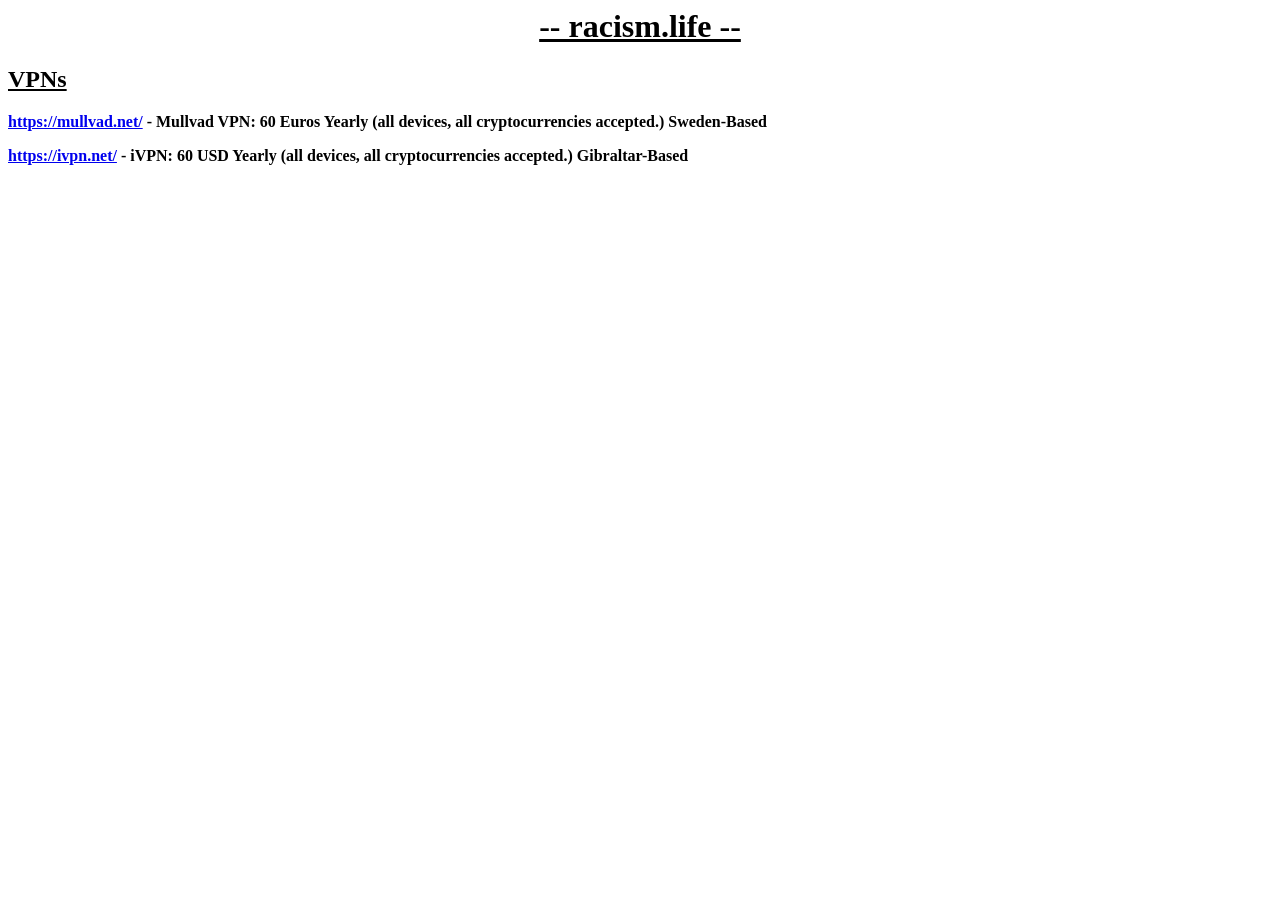
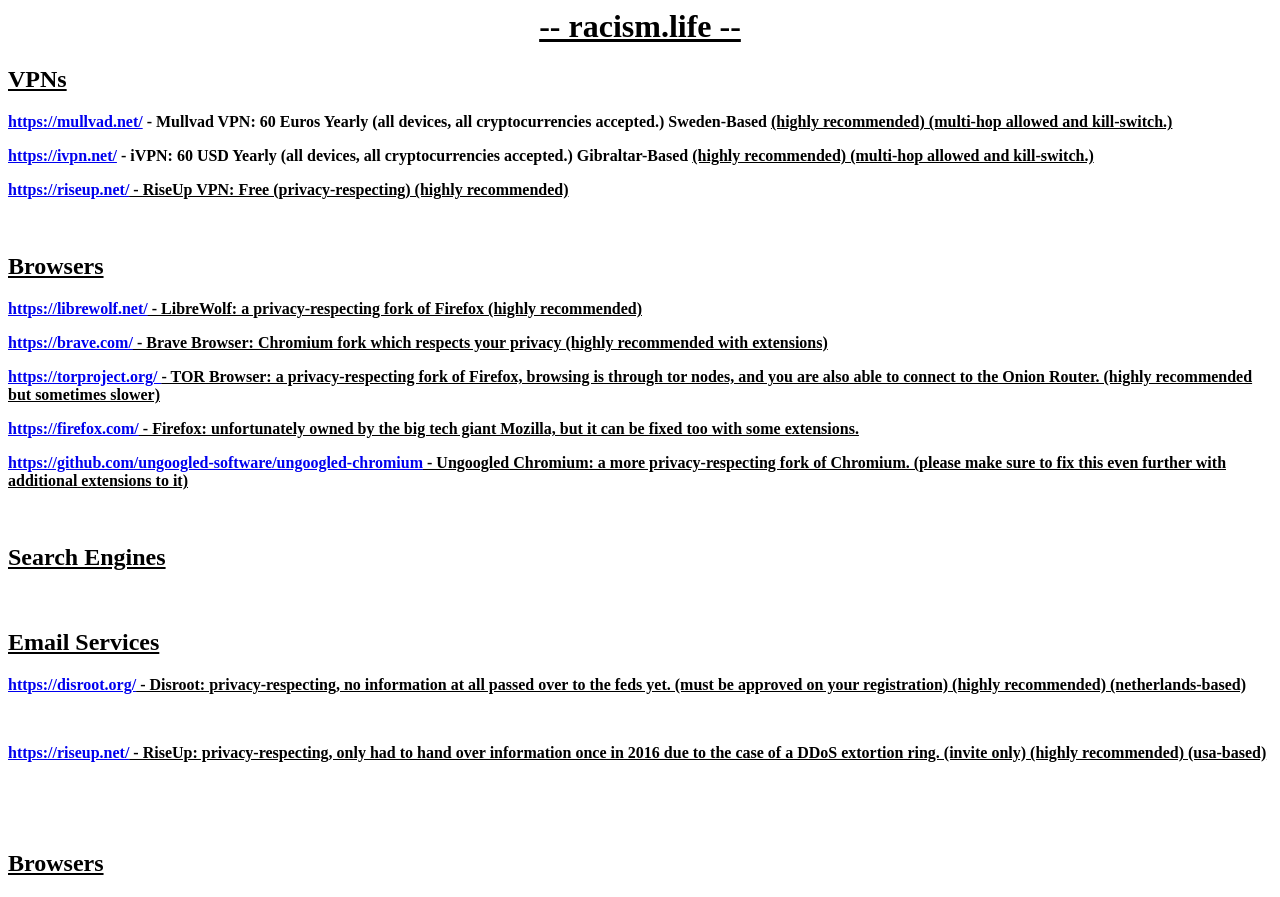
Before and after one commit to racismlife/racismlife.github.io, a plain HTML site: page index.html in a window 1280 px wide. Before the commit the page ends 800 px from the top, so only its background shows below. Drawn offline with Linux system fonts and the light colour scheme.

Commit message:
Update index.html

```diff
--- a/index.html
+++ b/index.html
@@ -1,4 +1,22 @@
 <h1 id="h4sl7cuw29oyk5ku7k0y2c81bsz2qb" style="text-align: center;"><span style="text-decoration: underline;"><strong>-- racism.life --</strong></span></h1>
 <h2><span style="text-decoration: underline;"><strong>VPNs</strong></span></h2>
-<p><strong><a href="https://mullvad.net/">https://mullvad.net/</a> - Mullvad VPN: 60 Euros Yearly (all devices, all cryptocurrencies accepted.) Sweden-Based</strong></p>
-<p><strong><a href="https://mullvad.net/">https://ivpn.net/</a> - i</strong><strong>VPN: 60 USD Yearly (all devices, all cryptocurrencies accepted.) Gibraltar-Based<br /></strong></p>
+<p><strong><a href="https://mullvad.net/">https://mullvad.net/</a> - Mullvad VPN: 60 Euros Yearly (all devices, all cryptocurrencies accepted.) Sweden-Based <span style="text-decoration: underline;">(highly recommended) (multi-hop allowed and kill-switch.)</span><br /></strong></p>
+<p><strong><a href="https://mullvad.net/">https://ivpn.net/</a> - i</strong><strong>VPN: 60 USD Yearly (all devices, all cryptocurrencies accepted.) Gibraltar-Based <span style="text-decoration: underline;">(highly recommended) (multi-hop allowed and kill-switch.)</span><br /></strong></p>
+<p><strong><span style="text-decoration: underline;"><a href="https://riseup.net/">https://riseup.net/</a> - RiseUp VPN: Free (privacy-respecting) (highly recommended)</span></strong></p>
+<p>&nbsp;</p>
+<h2><span style="text-decoration: underline;"><strong>Browsers</strong></span></h2>
+<p><span style="text-decoration: underline;"><strong><a href="https://librewolf.net/">https://librewolf.net/</a> - LibreWolf: a privacy-respecting fork of Firefox (highly recommended)</strong></span></p>
+<p><span style="text-decoration: underline;"><strong><a href="https://brave.com/">https://brave.com/</a> - Brave Browser: Chromium fork which respects your privacy (highly recommended with extensions)</strong></span></p>
+<p><span style="text-decoration: underline;"><strong><a href="https://torproject.org/-">https://torproject.org/ </a>- TOR Browser: a privacy-respecting fork of Firefox, browsing is through tor nodes, and you are also able to connect to the Onion Router. (highly recommended but sometimes slower)</strong></span></p>
+<p><span style="text-decoration: underline;"><strong><a href="https://firefox.com/">https://firefox.com/</a> - Firefox: unfortunately owned by the big tech giant Mozilla, but it can be fixed too with some extensions.</strong></span></p>
+<p><span style="text-decoration: underline;"><strong><a href="https://github.com/ungoogled-software/ungoogled-chromium">https://github.com/ungoogled-software/ungoogled-chromium</a> - Ungoogled Chromium: a more privacy-respecting fork of Chromium. (please make sure to fix this even further with additional extensions to it)<br /></strong></span></p>
+<p>&nbsp;</p>
+<h2><span style="text-decoration: underline;"><strong>Search Engines<br /></strong></span></h2>
+<p>&nbsp;</p>
+<h2><span style="text-decoration: underline;"><strong>Email Services<br /></strong></span></h2>
+<p><span style="text-decoration: underline;"><strong><a href="https://disroot.org/">https://disroot.org/</a> - Disroot: privacy-respecting, no information at all passed over to the feds yet. (must be approved on your registration) (highly recommended) (netherlands-based)</strong></span></p>
+<p>&nbsp;</p>
+<p><span style="text-decoration: underline;"><strong><a href="https://riseup.net/">https://riseup.net/</a> - RiseUp: privacy-respecting, only had to hand over information once in 2016 due to the case of a DDoS extortion ring. (invite only) (highly recommended) (usa-based)</strong></span></p>
+<p>&nbsp;</p>
+<p>&nbsp;</p>
+<h2><span style="text-decoration: underline;"><strong>Browsers</strong></span></h2>
```
